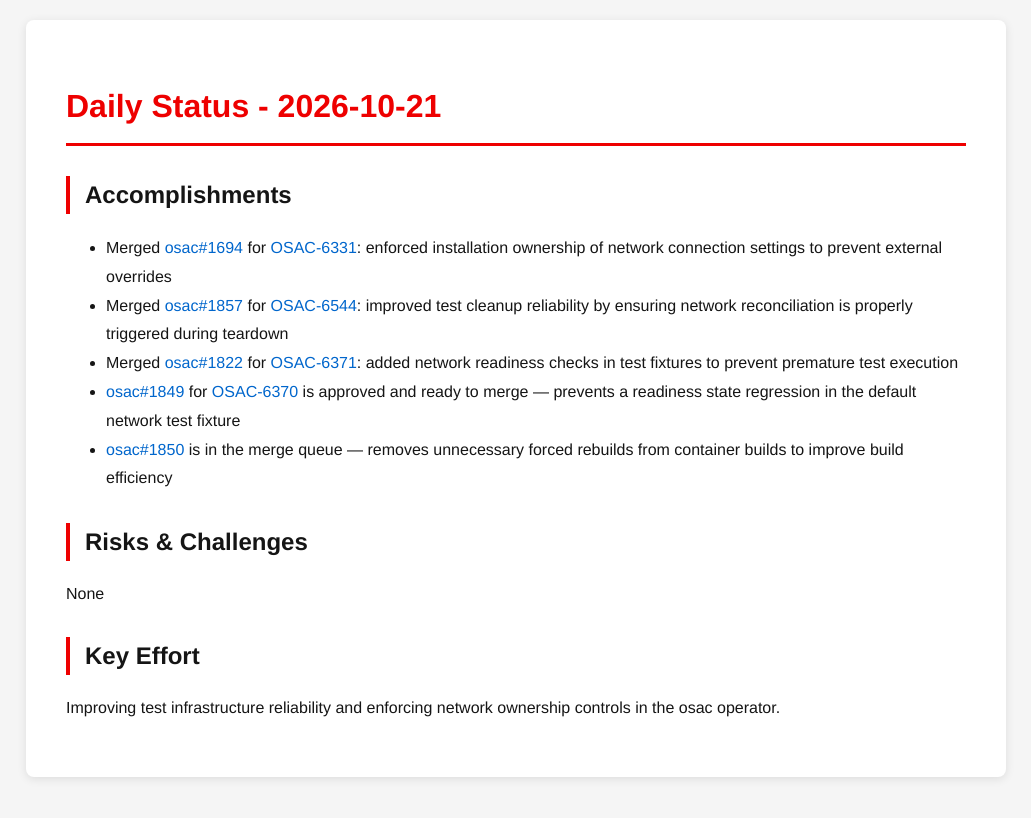
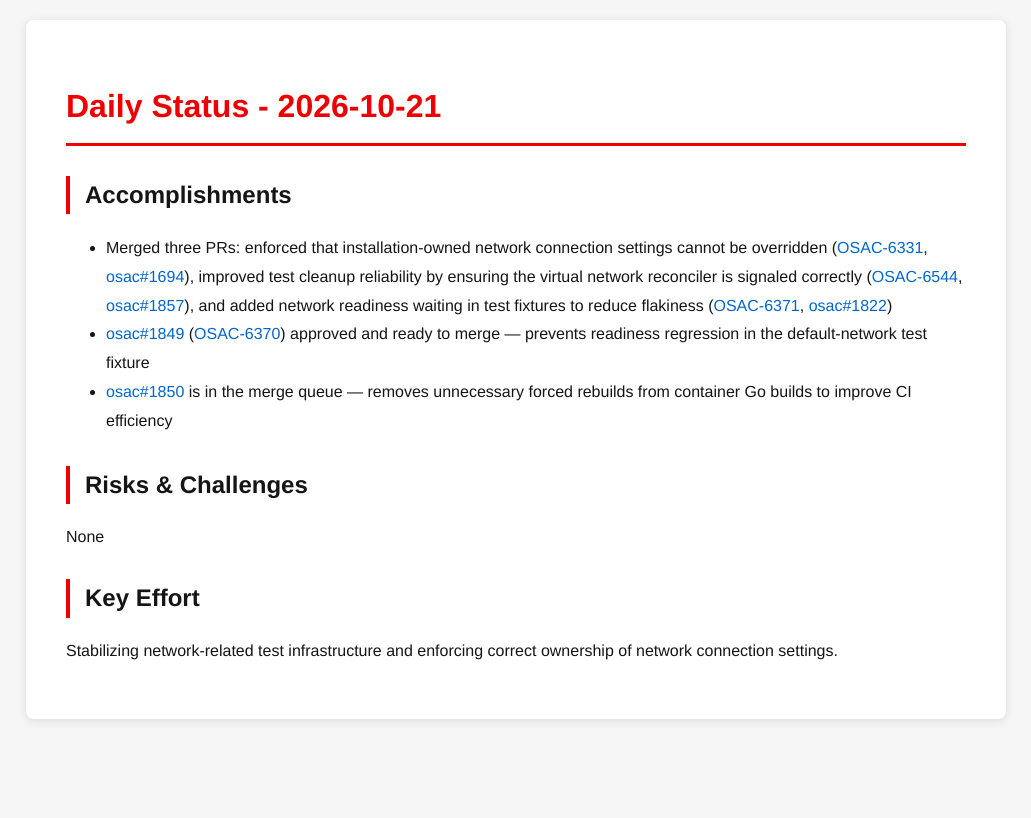
Before and after one commit to tzvatot/daily-status, a Jekyll site: the page built from 2026-10-21.md, in a window 1280 px wide. Shown: the top 818 px of the page, without its empty margins (124-1155 px from the left). Built offline with Jekyll 4.4.1, drawn with Linux system fonts in a browser that asks for light colours.

Commit message:
Daily status update - 2026-10-21

```diff
--- a/2026-10-21.md
+++ b/2026-10-21.md
@@ -7,14 +7,12 @@
 # Daily Status - 2026-10-21
 
 ## Accomplishments
-- Merged [osac#1694](https://github.com/osac-project/osac/pull/1694) for [OSAC-6331](https://redhat.atlassian.net/browse/OSAC-6331): enforced installation ownership of network connection settings to prevent external overrides
-- Merged [osac#1857](https://github.com/osac-project/osac/pull/1857) for [OSAC-6544](https://redhat.atlassian.net/browse/OSAC-6544): improved test cleanup reliability by ensuring network reconciliation is properly triggered during teardown
-- Merged [osac#1822](https://github.com/osac-project/osac/pull/1822) for [OSAC-6371](https://redhat.atlassian.net/browse/OSAC-6371): added network readiness checks in test fixtures to prevent premature test execution
-- [osac#1849](https://github.com/osac-project/osac/pull/1849) for [OSAC-6370](https://redhat.atlassian.net/browse/OSAC-6370) is approved and ready to merge — prevents a readiness state regression in the default network test fixture
-- [osac#1850](https://github.com/osac-project/osac/pull/1850) is in the merge queue — removes unnecessary forced rebuilds from container builds to improve build efficiency
+- Merged three PRs: enforced that installation-owned network connection settings cannot be overridden ([OSAC-6331](https://redhat.atlassian.net/browse/OSAC-6331), [osac#1694](https://github.com/osac-project/osac/pull/1694)), improved test cleanup reliability by ensuring the virtual network reconciler is signaled correctly ([OSAC-6544](https://redhat.atlassian.net/browse/OSAC-6544), [osac#1857](https://github.com/osac-project/osac/pull/1857)), and added network readiness waiting in test fixtures to reduce flakiness ([OSAC-6371](https://redhat.atlassian.net/browse/OSAC-6371), [osac#1822](https://github.com/osac-project/osac/pull/1822))
+- [osac#1849](https://github.com/osac-project/osac/pull/1849) ([OSAC-6370](https://redhat.atlassian.net/browse/OSAC-6370)) approved and ready to merge — prevents readiness regression in the default-network test fixture
+- [osac#1850](https://github.com/osac-project/osac/pull/1850) is in the merge queue — removes unnecessary forced rebuilds from container Go builds to improve CI efficiency
 
 ## Risks & Challenges
 None
 
 ## Key Effort
-Improving test infrastructure reliability and enforcing network ownership controls in the osac operator.
+Stabilizing network-related test infrastructure and enforcing correct ownership of network connection settings.
```
